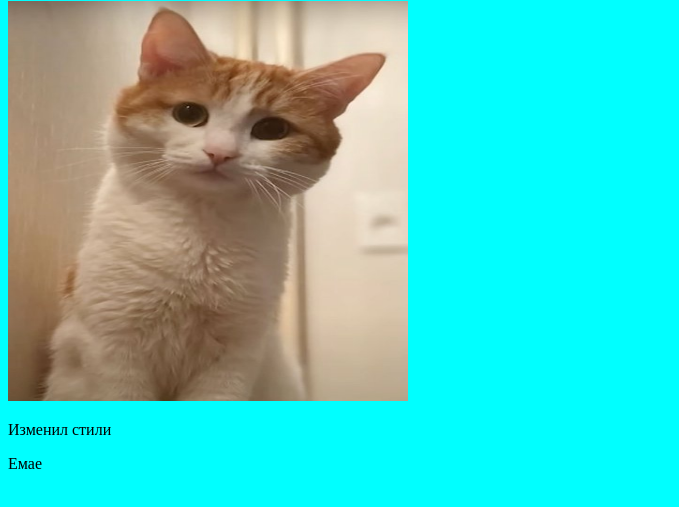
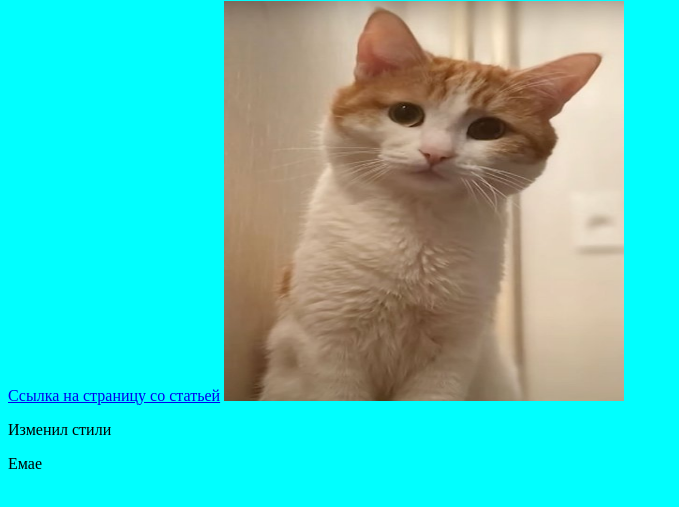
Before and after one commit to Bibanoid/git_samsonov_p_36-main, a plain HTML site: page index.html in a window 1280 px wide. Shown: the part 79-586 px from the top of the page, without its empty margins (0-679 px from the left). Drawn offline with Linux system fonts and the light colour scheme.

Commit message:
add link

```diff
--- a/index.html
+++ b/index.html
@@ -8,6 +8,7 @@
 </head>
 <body>
     <h1>Основы гит</h1>
+    <a href="article.html">Ссылка на страницу со статьей</a>
     <img src="/imgs/preview_2591164ece7f78adf94d69dcf105ba8a.jpg" alt="" class="img">
     <p>Изменил стили</p>
     <p>Емае</p>
```
